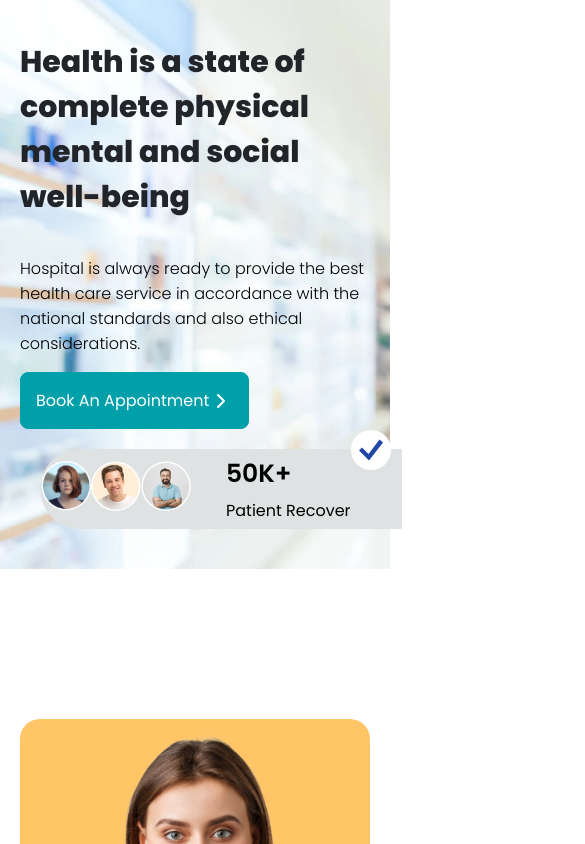
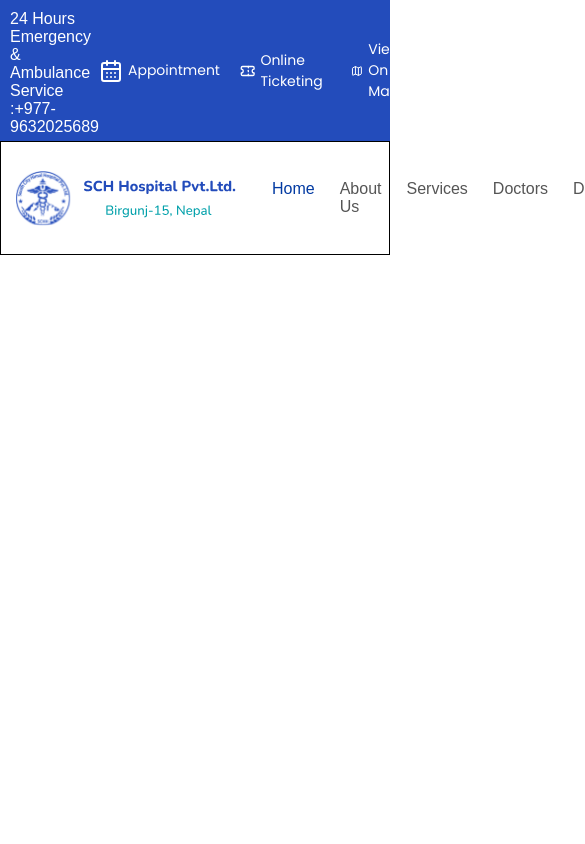
Before and after one commit to Sushey01/Tangerine_Meringue, a React (Vite) app: page / in a window 390 px wide. Shown: the top 844 px of the page, 585 px wide, since content can reach past the window. Built offline with nearby package versions, Linux system fonts and the light colour scheme.

Commit message:
navbar-responsive-left

```diff
--- a/src/App.jsx
+++ b/src/App.jsx
@@ -12,6 +12,9 @@ import NewsEvent from "./components/NewsEvent";
 import Faq from "./components/Faq";
 import Testimonial from "./components/Testimonial";
 import Footer from "./components/Footer";
+import Navbar from "./components/Navbar";
+import MainNavHeader from "./components/MainNavHeader";
+
 
 
 
@@ -19,7 +22,9 @@ import Footer from "./components/Footer";
 export default function App(){
   return(
     <div>
-      <HeroSection/>
+      <MainNavHeader/>
+    <Navbar/>
+      {/* <HeroSection/>
       <Journey/>
       <HealthServices/>
       <Schedule/>
@@ -30,7 +35,7 @@ export default function App(){
        <NewsEvent/>
        <Faq/>
       <Testimonial/>
-      <Footer/>
+      <Footer/> */}
     </div>
   )
 }
--- /dev/null
+++ b/src/components/MainNavHeader.css
@@ -0,0 +1,47 @@
+.main-nav{
+    background-color: #234cbb;
+    display: flex;
+    justify-content: space-between;
+    padding: 5px;
+}
+
+
+.service-content{
+    color: #fff;
+    margin-left: 5px;
+    margin-top: 5px;
+    font-family: sans-serif;
+}
+
+.three-service-content{
+    display: flex;
+    margin-right: 30px;
+    gap: 20px;
+}
+
+.appointment-info{
+    display: flex;
+    align-items: center;
+    color: #fff;
+    gap: 5px;
+    font-family: sans-serif;
+    font-size: 14px;
+}
+
+.ticketing-info{
+    display: flex;
+    align-items: center;
+    color: #fff;
+    gap: 5px;
+    font-family: sans-serif;
+    font-size: 14px;
+}
+
+.map-info{
+    font-size: 14px;
+    display: flex;
+    align-items: center;
+    color: #fff;
+    gap: 5px;
+    font-family: sans-serif;
+}
--- /dev/null
+++ b/src/components/MainNavHeader.jsx
@@ -0,0 +1,31 @@
+import React from 'react'
+import './MainNavHeader.css'
+
+const MainNavHeader = () => {
+  return (
+    <nav className="main-nav">
+        <div className="service-content">
+           24 Hours Emergency & Ambulance Service :+977-9632025689
+        </div>
+
+        <div className="three-service-content">
+            <div className="appointment-info">
+                <svg xmlns="http://www.w3.org/2000/svg" width="24" height="24" viewBox="0 0 24 24" fill="none" stroke="currentColor" stroke-width="2" stroke-linecap="round" stroke-linejoin="round" class="lucide lucide-calendar-days-icon lucide-calendar-days"><path d="M8 2v4"/><path d="M16 2v4"/><rect width="18" height="18" x="3" y="4" rx="2"/><path d="M3 10h18"/><path d="M8 14h.01"/><path d="M12 14h.01"/><path d="M16 14h.01"/><path d="M8 18h.01"/><path d="M12 18h.01"/><path d="M16 18h.01"/></svg>
+                <p>Appointment</p>
+            </div>
+
+            <div className="ticketing-info">
+                <svg xmlns="http://www.w3.org/2000/svg" width="24" height="24" viewBox="0 0 24 24" fill="none" stroke="currentColor" stroke-width="2" stroke-linecap="round" stroke-linejoin="round" class="lucide lucide-ticket-icon lucide-ticket"><path d="M2 9a3 3 0 0 1 0 6v2a2 2 0 0 0 2 2h16a2 2 0 0 0 2-2v-2a3 3 0 0 1 0-6V7a2 2 0 0 0-2-2H4a2 2 0 0 0-2 2Z"/><path d="M13 5v2"/><path d="M13 17v2"/><path d="M13 11v2"/></svg>
+                <p>Online Ticketing</p>
+            </div>
+
+            <div className="map-info">
+                <svg xmlns="http://www.w3.org/2000/svg" width="24" height="24" viewBox="0 0 24 24" fill="none" stroke="currentColor" stroke-width="2" stroke-linecap="round" stroke-linejoin="round" class="lucide lucide-map-icon lucide-map"><path d="M14.106 5.553a2 2 0 0 0 1.788 0l3.659-1.83A1 1 0 0 1 21 4.619v12.764a1 1 0 0 1-.553.894l-4.553 2.277a2 2 0 0 1-1.788 0l-4.212-2.106a2 2 0 0 0-1.788 0l-3.659 1.83A1 1 0 0 1 3 19.381V6.618a1 1 0 0 1 .553-.894l4.553-2.277a2 2 0 0 1 1.788 0z"/><path d="M15 5.764v15"/><path d="M9 3.236v15"/></svg>
+               <p>View On Map</p>
+            </div>
+        </div>
+    </nav>
+  )
+}
+
+export default MainNavHeader
--- /dev/null
+++ b/src/components/Navbar.css
@@ -0,0 +1,52 @@
+
+
+.nav-wrapper{
+
+    border: 1px solid;
+}
+
+.nav-content{
+    display: flex;
+    justify-content: space-between;
+    align-items: center;
+    padding-left: 15px;
+}
+
+.nav-section{
+    margin: 35px;
+    display: flex;
+    gap: 25px;
+}
+
+
+.nav-section a{
+    color: #555555;
+    text-decoration: none;
+    font-size: 16px;
+    font-family: sans-serif
+}
+
+
+.nav-section a.active{
+    color: #023AA2;
+    font-weight: 500;
+}
+
+.nav-section a:hover{
+    text-decoration: underline;
+    color: #023AA2;
+
+}
+
+.nav-button{
+    margin: 20px;
+}
+
+.nav-button button{
+    padding: 10px;
+    color: #fff;
+    font-size: 16px;
+    background-color: #023AA2;
+    border: 1px solid #023AA2;
+    border-radius: 25px;
+}
--- /dev/null
+++ b/src/components/Navbar.jsx
@@ -0,0 +1,33 @@
+import React from 'react'
+import Logo from '../assets/images/logo.svg'
+import './Navbar.css'
+
+const Navbar = () => {
+  return (
+    <section>
+        <div className="nav-wrapper">
+            <div className="nav-content">
+                <img src={Logo} alt='logo' />
+
+            <div className="nav-section">
+                <a href='#' class="active">Home</a>
+                <a href='#'>About Us</a>
+                <a href='#'>Services</a>
+                <a href='#'>Doctors</a>
+                <a href='#'>Department</a>
+                <a href='#'>Career</a>
+                <a href='#'>Media</a>
+                <a href='#'>Our Schedules</a>
+                <a href='#'>Packages</a>
+            </div>
+
+            <div className="nav-button">
+                <button>Contact Us</button>
+            </div>
+            </div>
+        </div>
+    </section>
+  )
+}
+
+export default Navbar
```
Also changed, not shown: src/assets/images/logo.svg (added).
